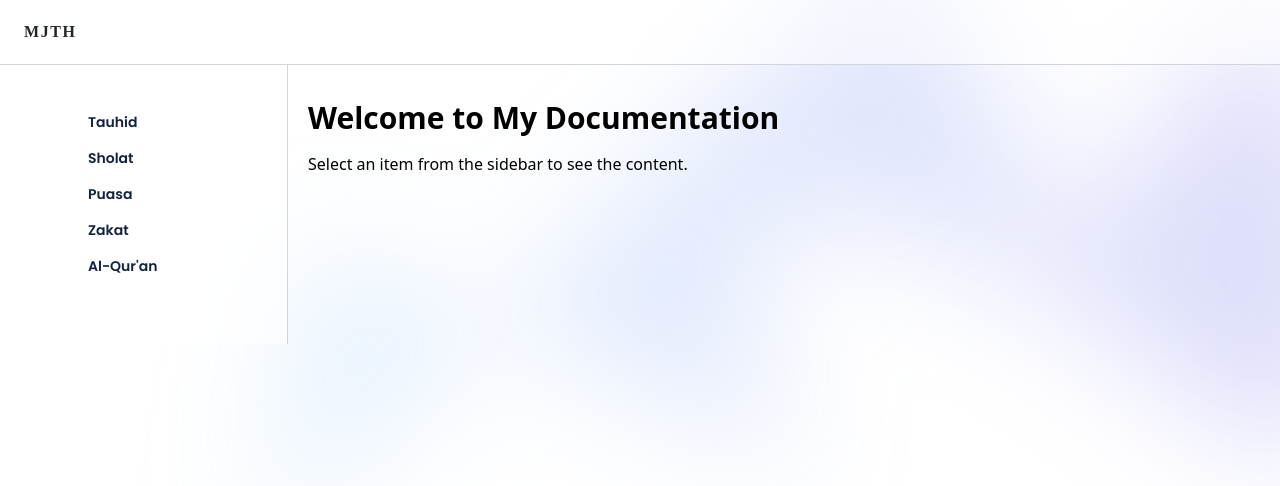
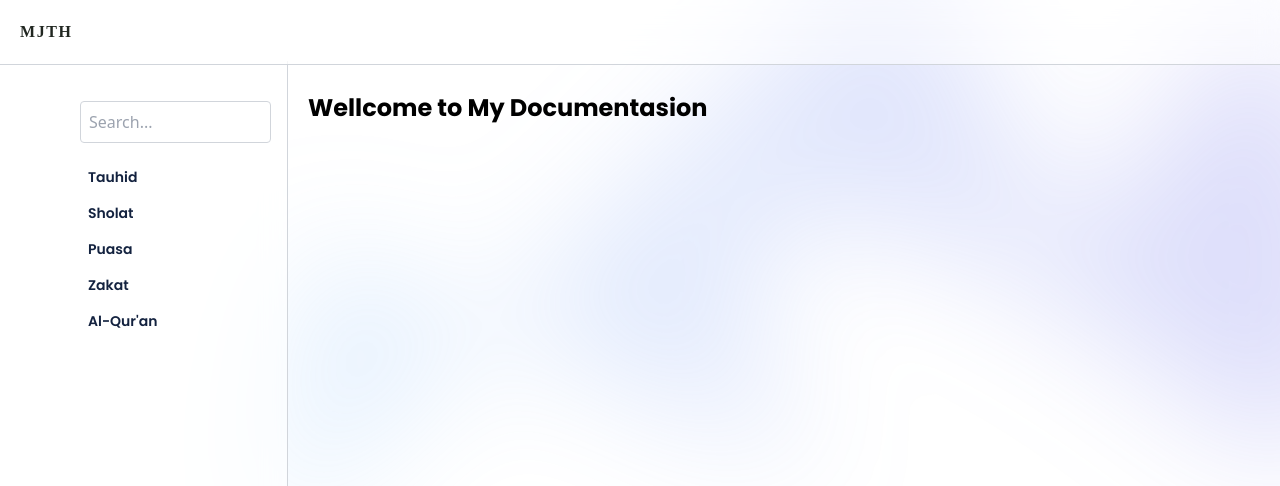
Before and after one commit to torikallcode/MJTH1, a React (Vite) app: page /docs in a window 1280 px wide. Shown: the top 486 px of the page. Built offline with nearby package versions, Linux system fonts and the light colour scheme; a web font is replaced by a local one.

Commit message:
update mainContent: Niat

```diff
--- /dev/null
+++ b/src/components/fragments/Index.jsx
@@ -0,0 +1,23 @@
+import React from 'react';
+import { NiatSholat } from './MainContent/Sholat/NiatSholat';
+
+const contentComponents = {
+  'niatSholat': NiatSholat,
+};
+const MainContent = ({ selected }) => {
+  const ContentComponent = contentComponents[selected];
+
+  return (
+    <div className='flex w-full px-5 pt-3 pb-10 lg:pt-7'>
+      <div className='w-full lg:w-full lg:sticky lg:top-28'>
+        {!ContentComponent ? (
+          <h1 className='text-2xl font-bold font-poppins'>Wellcome to My Documentasion</h1>
+        ) : (
+          <ContentComponent />
+        )}
+      </div>
+    </div>
+  );
+};
+
+export default MainContent;
--- /dev/null
+++ b/src/components/fragments/MainContent/Sholat/NiatSholat.jsx
@@ -0,0 +1,50 @@
+// Integer.js
+import React, { useState } from 'react';
+export const NiatSholat = () => {
+
+  return (
+    <div className='flex flex-col pb-3 lg:pt-5 lg:items-start lg:flex-row lg:gap-x-3 gap-y-7'>
+      <div className='w-full'>
+        <div className="overflow-x-auto">
+          <div className="w-full max-w-screen-lg mx-auto">
+            <div className='mb-3'>
+              <h1 className='text-3xl font-semibold font-poppins'>Niat</h1>
+              <p className='text-base font-poppins'>Melafadzkan niat itu sunnah ,yang tujuannya untuk menguatkan niat. Sedangkan yang wajib itu melintaskan niat ke dalam hati, pada Mazhab Syafii Niat berada di dalam takbiratul ihram.
+                Niat yang di hadirkan Ketika takbiratul Ihram bukan semuanya, tetapi hanya tiga yang di sebutkan yaitu bermaksud melakukan sholat fardu , menyebut meyakini kefarduannya dan di tentukan sholat apa Misal "Usalli fardu zuhri" , Sedangkan sholat sunnah rawatib yang di sebutkan hanya dua yaitu bermaksud melakukan sholat dan ditentukan sholat apa , Misal "Usalli qobliyah". Jika terjadi was was saat ingin melakukan Niat dalam Takbiratul ihram, boleh menggunakan mazhab Maliki yaitu melakukan Niat sebelum takbiratul ihram (ngk masalah jaraknya agak lama dengan takbiratul ihram asalkan belum berpaling dari Niatnya).Adapun seperti Mazhab abu Hanifah dan Mazhab Ahmad bin Hambal boleh sebelum takbiratul ihram tapi jarak Niat dan takbiratul ihram tersebut tidak terlalu jauh, Dan juga adapun dari Mazhab Zhahiri yaitu Niat dan takbiratul ihram harus nyambung (tidak ada jarak antara keduanya).
+              </p>
+            </div>
+            <ul className='flex flex-col list-disc list-inside font-poppins gap-y-3'>
+              <div>
+                <h1>Buya Yahya :</h1>
+                <li className='text-blue-500 underline'>
+                  <a href="https://youtu.be/AELTAEOT1Vo?si=-pq-MsEbxssRvHI9">https://youtu.be/AELTAEOT1Vo?si=-pq-MsEbxssRvHI9</a>
+                </li>
+                <li className='text-blue-500 underline'>
+                  <a href="https://youtu.be/AELTAEOT1Vo?si=-pq-MsEbxssRvHI9">https://youtu.be/AELTAEOT1Vo?si=-pq-MsEbxssRvHI9</a>
+                </li>
+              </div>
+              <div>
+                <h1>Ustadz Adi Hidayat :</h1>
+                <li className='text-blue-500 underline'>
+                  <a href="https://youtu.be/QW3ZQy99VEY?si=5Sv42qZpvVvLrnt8">https://youtu.be/QW3ZQy99VEY?si=5Sv42qZpvVvLrnt8</a>
+                </li>
+              </div>
+              <div>
+                <h1>Ustadz Abdul Somad :</h1>
+                <li className='text-blue-500 underline'>
+                  <a href="https://youtu.be/S3xSkLkLUUo?si=5vZQ-eNUS1va9XXc">https://youtu.be/S3xSkLkLUUo?si=5vZQ-eNUS1va9XXc</a>
+                </li>
+              </div>
+              <div>
+                <h1>Ustadz Khalid Basalamah :</h1>
+                <li className='text-blue-500 underline'>
+                  <a href="https://youtu.be/PV7qDy37RaA?si=kbOC2vhO2sZp1WxQ">https://youtu.be/PV7qDy37RaA?si=kbOC2vhO2sZp1WxQ</a>
+                </li>
+              </div>
+            </ul>
+          </div>
+        </div>
+      </div>
+    </div >
+  );
+};
--- a/src/components/fragments/Navbar.jsx
+++ b/src/components/fragments/Navbar.jsx
@@ -22,9 +22,9 @@ const Navbar = ({ toggleSidebar, isSidebarOpen }) => {
   }, []);
 
   return (
-    <nav className={`bg-white max-w-[100rem] mx-auto bg-opacity-50 backdrop-blur-md py-5 px-6 w-full z-50 fixed top-0 lg:border-b lg:border-gray-300 ${hasScrolled ? 'border-b border-gray-200' : ''}`}>
+    <nav className={`bg-white max-w-[100rem] mx-auto bg-opacity-50 backdrop-blur-md py-5 px-5 w-full z-50 fixed top-0 lg:border-b lg:border-gray-300 ${hasScrolled ? 'border-b border-gray-200' : ''}`}>
       <div className="container mx-auto flex justify-between items-center max-w-[84rem]">
-        <Link to={'/'} className="text-hitam text-base font-semibold tracking-widest font-baskerville">MJTH</Link>
+        <Link to={'/'} className="text-base font-semibold tracking-widest text-hitam font-baskerville">MJTH</Link>
         <div className="block lg:hidden">
           <button
             onClick={toggleSidebar}
--- a/src/components/fragments/SideBar.jsx
+++ b/src/components/fragments/SideBar.jsx
@@ -3,6 +3,7 @@ import React, { useState } from 'react';
 const Sidebar = ({ isOpen, onSelect }) => {
   const [activeMenu, setActiveMenu] = useState(null);
   const [activeSubMenu, setActiveSubMenu] = useState(null);
+  const [searchTerm, setSearchTerm] = useState('');
 
   const menuItems = [
     {
@@ -72,37 +73,77 @@ const Sidebar = ({ isOpen, onSelect }) => {
     setActiveSubMenu(activeSubMenu === id ? null : id);
   };
 
+  const handleSearchChange = (e) => {
+    setSearchTerm(e.target.value);
+  };
+
+  const handleKeyDown = (e) => {
+    if (e.key === 'Enter' && filteredMenuItems.length > 0) {
+      // Navigate to the first item in the filtered list when pressing Enter
+      onSelect(filteredMenuItems[0].id);
+    }
+  };
+
+  const filteredMenuItems = menuItems.flatMap((item) =>
+    item.children
+      .filter((child) => child.label.toLowerCase().includes(searchTerm.toLowerCase()))
+      .map((child) => ({ ...child, parentLabel: item.label }))
+  );
+
+
   return (
     <aside
-      className={`fixed lg:sticky top-14 left-0 min-h-full w-64 lg:w-72 lg:py-10 lg:pl-20 bg-white lg:bg-opacity-50 lg:backdrop-blur-md p-4 border-r border-gray-300 lg:translate-x-0 transform ${isOpen ? 'translate-x-0' : '-translate-x-full'} transition-transform duration-300 ease-in-out z-40 overflow-y-auto`}
-      style={{ maxHeight: 'calc(100vh - 56px)' }} // Adjusting maxHeight for the sidebar to fit in the viewport
+      className={`lg:inset-0 lg:top-[3.8125rem] lg:left-[max(0px,calc(50%-50rem))] lg:right-auto fixed min-h-full w-64 lg:w-52 xl:w-72 lg:py-10 xl:pl-20 bg-white lg:bg-opacity-50 lg:backdrop-blur-md p-4 border-r border-gray-300 lg:translate-x-0 transform ${isOpen ? 'translate-x-0' : '-translate-x-full'} transition-transform duration-300 ease-in-out z-40 overflow-y-auto`}
+      style={{ maxHeight: 'calc(100vh - 56px)' }}
     >
-      <ul className='font-poppins font-semibold text-end lg:text-sm'>
-        {menuItems.map((item) => (
+      <div className="mb-4">
+        <input
+          type="text"
+          placeholder="Search..."
+          value={searchTerm}
+          onChange={handleSearchChange}
+          onKeyDown={handleKeyDown}
+          className="w-full p-2 border border-gray-300 rounded"
+        />
+      </div>
+      <ul className='font-semibold font-poppins text-end lg:text-sm'>
+        {searchTerm ? (
+          filteredMenuItems.map((child) => (
+            <li key={child.id}>
+              <button
+                onClick={() => onSelect(child.id)}
+                className="block w-full p-2 text-left rounded text-dark-blue hover:bg-gray-200"
+              >
+                {child.label} - <span className="italic">{child.parentLabel}</span>
+              </button>
+            </li>
+          ))
+        ) : (
+          menuItems.map((item) => (
             <li key={item.id}>
               <button
                 onClick={() => handleMenuClick(item.id)}
-              className="block w-full text-left text-dark-blue p-2 hover:bg-gray-200 rounded"
+                className="block w-full p-2 text-left rounded text-dark-blue hover:bg-gray-200"
               >
                 {item.label}
               </button>
               {activeMenu === item.id && item.children && (
-              <ul className="pl-4 font-medium mb-3">
+                <ul className="pl-4 mb-3 font-medium">
                   {item.children.map((child) => (
                     <li key={child.id}>
                       <button
                         onClick={() => handleSubMenuClick(child.id)}
-                      className="block w-full text-left p-2 text-hitam hover:bg-gray-300 rounded"
+                        className="block w-full p-2 text-left rounded text-hitam hover:bg-gray-300"
                       >
                         {child.label}
                       </button>
                       {activeSubMenu === child.id && child.children && (
-                      <ul className="pl-4 font-normal mb-3">
+                        <ul className="pl-4 mb-3 font-normal">
                           {child.children.map((subChild) => (
                             <li key={subChild.id}>
                               <button
                                 onClick={() => onSelect(subChild.id)}
-                              className="block w-full text-left p-2 text-hitam hover:bg-gray-200 rounded"
+                                className="block w-full p-2 text-left rounded text-hitam hover:bg-gray-200"
                               >
                                 {subChild.label}
                               </button>
@@ -115,7 +156,8 @@ const Sidebar = ({ isOpen, onSelect }) => {
                 </ul>
               )}
             </li>
-        ))}
+          ))
+        )}
       </ul>
     </aside>
   );
--- a/src/components/layouts/DocsLayout.jsx
+++ b/src/components/layouts/DocsLayout.jsx
@@ -1,7 +1,8 @@
 import React, { useState } from 'react';
 import Navbar from '../fragments/Navbar';
 import Sidebar from '../fragments/SideBar';
-import MainContent from '../fragments/MainContent';
+import MainContent from '../fragments/Index';
+
 export const DocsLayout = () => {
   const [isSidebarOpen, setIsSidebarOpen] = useState(false);
   const [selectedContent, setSelectedContent] = useState('');
@@ -19,12 +20,12 @@ export const DocsLayout = () => {
     <div className={`flex flex-col h-screen max-w-[100rem] mx-auto ${isSidebarOpen ? 'overflow-hidden' : ''}`}>
       {/* <div id='background'></div> */}
       <div className='fixed top-0 -z-10 w-full h-[100vh] bg-cover bg-center overflow-hidden'>
-        <svg viewBox="0 0 1108 632" aria-hidden="true" class="absolute top-10 left-[calc(50%-4rem)] -z-10 w-[69.25rem] max-w-none transform-gpu blur-3xl sm:left-[calc(50%-18rem)] lg:left-48 lg:top-[calc(50%-30rem)] xl:left-[calc(50%-24rem)]">
-          <path fill="url(#175c433f-44f6-4d59-93f0-c5c51ad5566d)" fill-opacity=".2" d="M235.233 402.609 57.541 321.573.83 631.05l234.404-228.441 320.018 145.945c-65.036-115.261-134.286-322.756 109.01-230.655C968.382 433.026 1031 651.247 1092.23 459.36c48.98-153.51-34.51-321.107-82.37-385.717L810.952 324.222 648.261.088 235.233 402.609Z"></path>
+        <svg viewBox="0 0 1108 632" aria-hidden="true" className="absolute top-10 left-[calc(50%-4rem)] -z-10 w-[69.25rem] max-w-none transform-gpu blur-3xl sm:left-[calc(50%-18rem)] lg:left-48 lg:top-[calc(50%-30rem)] xl:left-[calc(50%-24rem)]">
+          <path fill="url(#175c433f-44f6-4d59-93f0-c5c51ad5566d)" fillOpacity=".2" d="M235.233 402.609 57.541 321.573.83 631.05l234.404-228.441 320.018 145.945c-65.036-115.261-134.286-322.756 109.01-230.655C968.382 433.026 1031 651.247 1092.23 459.36c48.98-153.51-34.51-321.107-82.37-385.717L810.952 324.222 648.261.088 235.233 402.609Z"></path>
           <defs>
             <linearGradient id="175c433f-44f6-4d59-93f0-c5c51ad5566d" x1="1220.59" x2="-85.053" y1="432.766" y2="638.714" gradientUnits="userSpaceOnUse">
-              <stop stop-color="#4F46E5"></stop>
-              <stop offset="1" stop-color="#80CAFF"></stop>
+              <stop stopColor="#4F46E5"></stop>
+              <stop offset="1" stopColor="#80CAFF"></stop>
             </linearGradient>
           </defs>
         </svg>
@@ -35,7 +36,7 @@ export const DocsLayout = () => {
           <Sidebar isOpen={isSidebarOpen} onSelect={handleSelect} />
         </div>
         <div
-          className={`flex-grow transition-all duration-300 ${isSidebarOpen ? 'blur-lg  bg-opacity-30 lg:backdrop-blur-none lg:bg-transparent' : ''}`}
+          className={`lg:ml-52 xl:ml-72 flex-grow transition-all duration-300 ${isSidebarOpen ? 'blur-lg  bg-opacity-30 lg:backdrop-blur-none lg:bg-transparent' : ''}`}
         >
           <MainContent selected={selectedContent} />
         </div>
```
Lines whose indentation alone changed are shown as unchanged.
